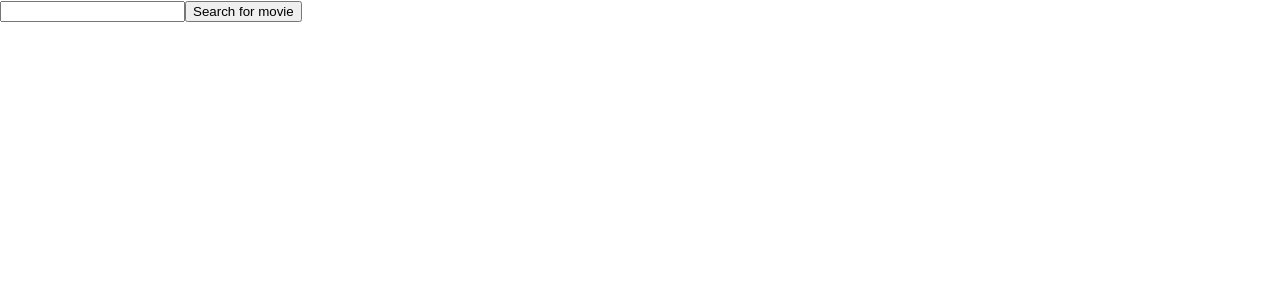
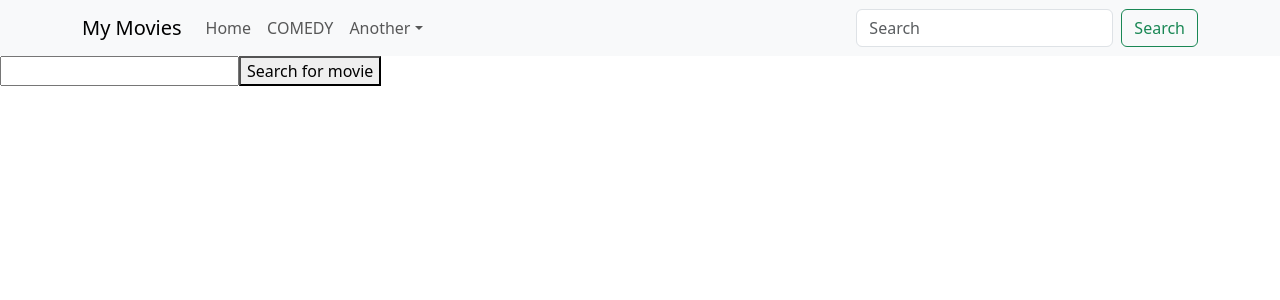
Before and after one commit to igi023/working-with-API12, a React (Create React App) app: page / in a window 1280 px wide. Shown: the top 300 px of the page. Built offline with nearby package versions, Linux system fonts and the light colour scheme.

Commit message:
new things on our movie platform

```diff
--- a/package.json
+++ b/package.json
@@ -10,6 +10,7 @@
     "axios": "^1.8.4",
     "bootstrap": "^5.3.5",
     "react": "^19.1.0",
+    "react-bootstrap": "^2.10.9",
     "react-dom": "^19.1.0",
     "react-scripts": "5.0.1",
     "web-vitals": "^2.1.4"
--- a/src/App.js
+++ b/src/App.js
@@ -1,5 +1,10 @@
 
 import Movies from './components/movies';
+import Navigation from './Templates/Snippets/Navigation';
+import 'bootstrap/dist/css/bootstrap.min.css';
+
+
+
 
 
 
@@ -8,6 +13,7 @@
 function App() {
   return (
     <>
+    <Navigation />
     <Movies />
 
     </>
--- a/src/Templates/Snippets.jsx
+++ b/src/Templates/Snippets/MovieCard.jsx
@@ -1,4 +1,5 @@
 import React from 'react';
+
 
 const MovieCard = ({ movies }) => {
     return (
--- /dev/null
+++ b/src/Templates/Snippets/Navigation.jsx
@@ -0,0 +1,49 @@
+import Button from 'react-bootstrap/Button';
+import Container from 'react-bootstrap/Container';
+import Form from 'react-bootstrap/Form';
+import Nav from 'react-bootstrap/Nav';
+import Navbar from 'react-bootstrap/Navbar';
+import NavDropdown from 'react-bootstrap/NavDropdown';
+
+const Navigation = () => {
+  return (
+    <Navbar expand="lg" className="bg-body-tertiary">
+      <Container>
+        <Navbar.Brand href="#">My Movies</Navbar.Brand>
+        <Navbar.Toggle aria-controls="navbarScroll" />
+        <Navbar.Collapse id="navbarScroll">
+          <Nav
+            className="me-auto my-2 my-lg-0"
+            style={{ maxHeight: '100px' }}
+            navbarScroll
+          >
+            <Nav.Link href="#action1">Home</Nav.Link>
+            <Nav.Link href="#action2">COMEDY</Nav.Link>
+            <NavDropdown title="Another" id="navbarScrollingDropdown">
+              <NavDropdown.Item href="#action3">Newest</NavDropdown.Item>
+              <NavDropdown.Item href="#action4">
+                Oldest
+              </NavDropdown.Item>
+              <NavDropdown.Divider />
+              <NavDropdown.Item href="#action5">
+                Something else
+              </NavDropdown.Item>
+            </NavDropdown>
+
+          </Nav>
+          <Form className="d-flex">
+            <Form.Control
+              type="search"
+              placeholder="Search"
+              className="me-2"
+              aria-label="Search"
+            />
+            <Button variant="outline-success">Search</Button>
+          </Form>
+        </Navbar.Collapse>
+      </Container>
+    </Navbar>
+  );
+};
+
+export default Navigation;
--- a/src/components/movies.js
+++ b/src/components/movies.js
@@ -1,13 +1,12 @@
 import React, { useEffect, useState } from "react";
 import axios from "axios";
-import MovieCard from "../Templates/Snippets";
-
-
+import MovieCard from "../Templates/Snippets/MovieCard";
+import 'bootstrap/dist/css/bootstrap.min.css';
 
 
 const Movies = () => {
 
-  const[searchMovieName,SetSearchMovieName] = useState('Harry potter');
+  const[searchMovieName,SetSearchMovieName] = useState('');
   const[MovieData,SetMovieData] =useState([]);
 
 
@@ -23,7 +22,7 @@
           );
           SetMovieData(filtered);
         } else {
-          SetMovieData([]); // Ako nema rezultata
+          SetMovieData([]);
         }
       })
       .catch(error => {
@@ -35,12 +34,14 @@
 
     return (
     <>
-      <form onSubmit={e=>e.preventDefault}>
+      <div >
+        <form onSubmit={e=>e.preventDefault()}>
           <input type="text" onInput={e =>SetSearchMovieName(e.currentTarget.value)} />
           <button onClick={buttonClick} type="button">Search for movie</button>
 
           <MovieCard movies={MovieData} />
         </form>
+      </div>
     </>
     );
   };
```
Also changed, not shown: src/Templates/SearchResults.jsx (added), src/Templates/Snippets/Footer.jsx (added), src/components/Search.jsx (added), 1 other file (tests, documents, lock files or other folders). Lines whose indentation alone changed are shown as unchanged.
